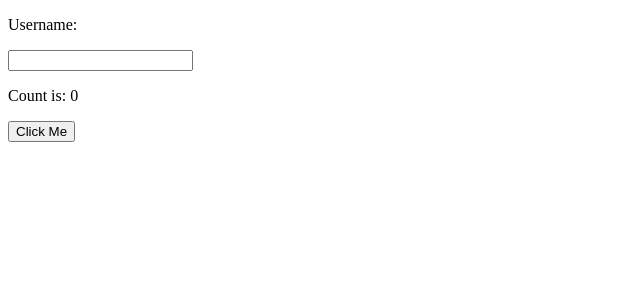
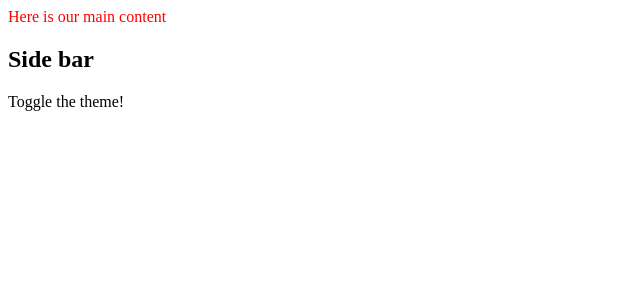
Before and after one commit to jasongeorgetumusiime/react-state-management, a React (Create React App) app: page / in a window 1280 px wide. Shown: the top 300 px of the page, without its empty margins (0-640 px from the left). Built offline with nearby package versions, Linux system fonts and the light colour scheme.

Commit message:
Add how to use useContext hook

```diff
--- /dev/null
+++ b/src/03-useContext/App.js
@@ -0,0 +1,17 @@
+import React, { useContext } from 'react'
+import Content from './Content'
+import Sidebar from './Sidebar'
+import {AppProvider} from './appContext'
+function App() {
+  return (
+
+    <AppProvider>
+      <div>
+        <Content />
+        <Sidebar />
+      </div>
+    </AppProvider>
+  )
+}
+
+export default App
--- /dev/null
+++ b/src/03-useContext/Content.js
@@ -0,0 +1,13 @@
+import React from 'react'
+import { useAppContext } from './appContext'
+
+function Content() {
+  let { theme } = useAppContext()
+  return (
+    <div style={{ color: theme === 'dark' ? 'black' : 'red' }}>
+      Here is our main content
+    </div>
+  )
+}
+
+export default Content
--- /dev/null
+++ b/src/03-useContext/Sidebar.js
@@ -0,0 +1,11 @@
+import React from 'react'
+import ThemeControl from './ThemeControl'
+
+export default function Sidebar() {
+  return (
+    <div>
+      <h2>Side bar</h2>
+      <ThemeControl/>
+    </div>
+  )
+}
--- /dev/null
+++ b/src/03-useContext/ThemeControl.js
@@ -0,0 +1,14 @@
+import React from 'react'
+import { useAppContext } from './appContext'
+
+function ThemeControl() {
+  let {theme, setTheme} = useAppContext()
+  return (
+    <div
+      onClick={() => setTheme(theme === 'dark' ? 'light' : 'dark')}>
+      Toggle the theme!
+    </div>
+  )
+}
+
+export default ThemeControl
--- /dev/null
+++ b/src/03-useContext/appContext.js
@@ -0,0 +1,14 @@
+import React, {useContext, useState} from 'react'
+
+const AppContext = React.createContext()
+
+export const AppProvider = ({children}) => {
+  const [state, setState] = useState({})
+  return <AppContext.Provider
+    value={{...state, setTheme: (theme) => setState({ ...state, theme})}}
+  >
+    {children}
+  </AppContext.Provider>
+}
+
+export const useAppContext = () => useContext(AppContext)
--- a/src/index.js
+++ b/src/index.js
@@ -1,7 +1,7 @@
 import React from 'react';
 import ReactDOM from 'react-dom';
 // import App from './01-useState/App';
-import App from './02-useReducer/App';
+import App from './03-useContext/App';
 
 ReactDOM.render(
   <React.StrictMode>
```
Also changed, not shown: 1 other file (tests, documents, lock files or other folders).
